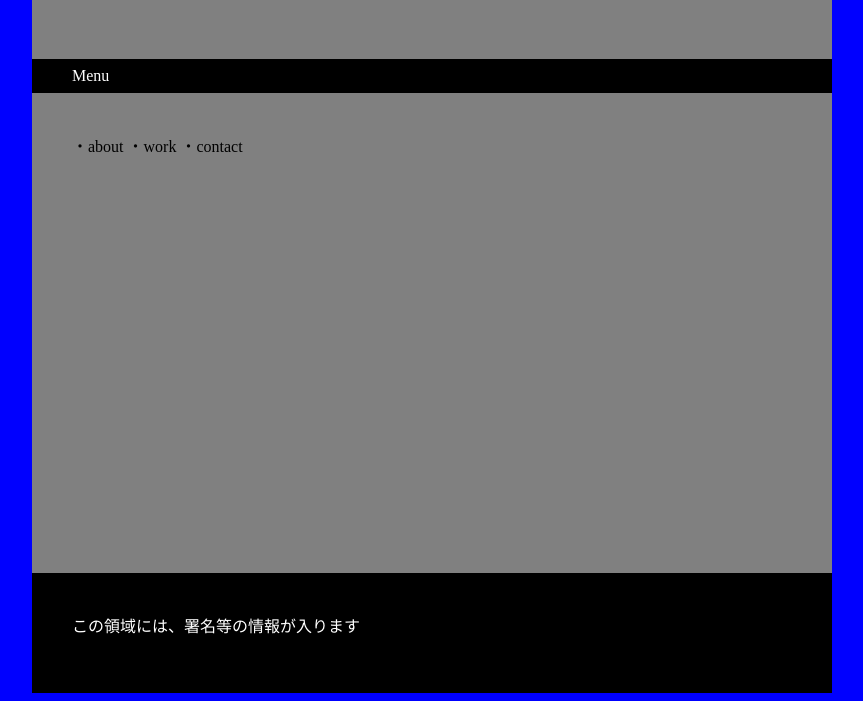
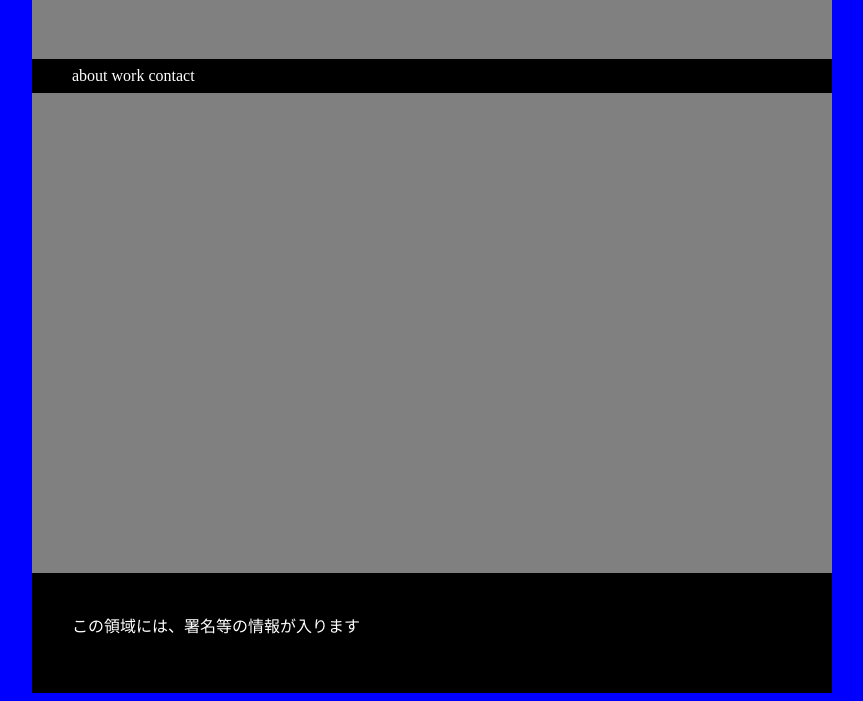
Before and after one commit to SocialdesignAoi/css_sample_01, a plain HTML site: page index.html in a window 1280 px wide. Shown: the part 109-810 px from the top of the page, without its empty margins (208-1071 px from the left). Drawn offline with Linux system fonts and the light colour scheme.

Commit message:
Update index.html

```diff
--- a/index.html
+++ b/index.html
@@ -15,14 +15,10 @@
       </header>
 
       <nav>
-       Menu
+       about  work  contact
       </nav>
 
       <div id="contents">
-       ・about
-       ・work
-       ・contact
-
 
       </div>
 
```
